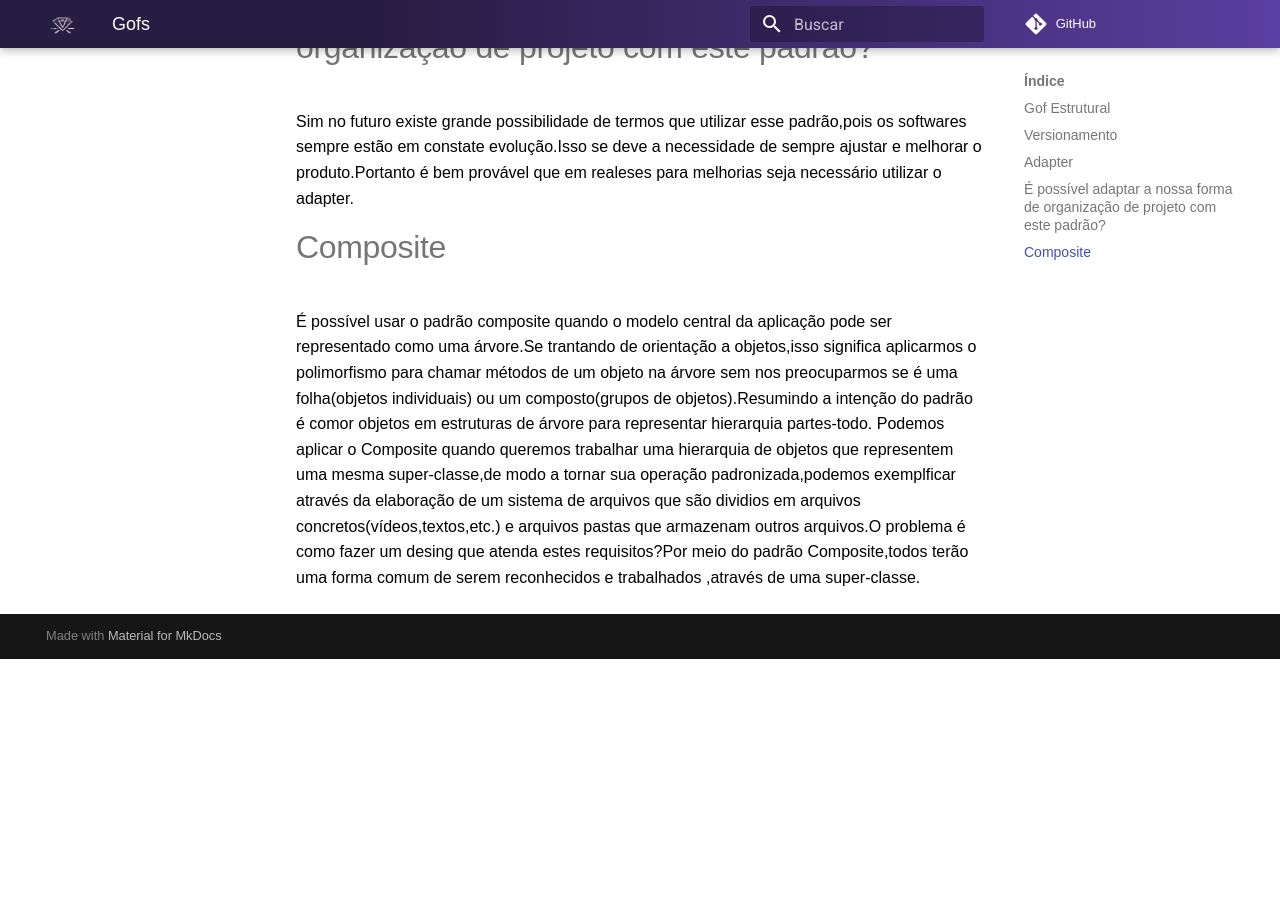
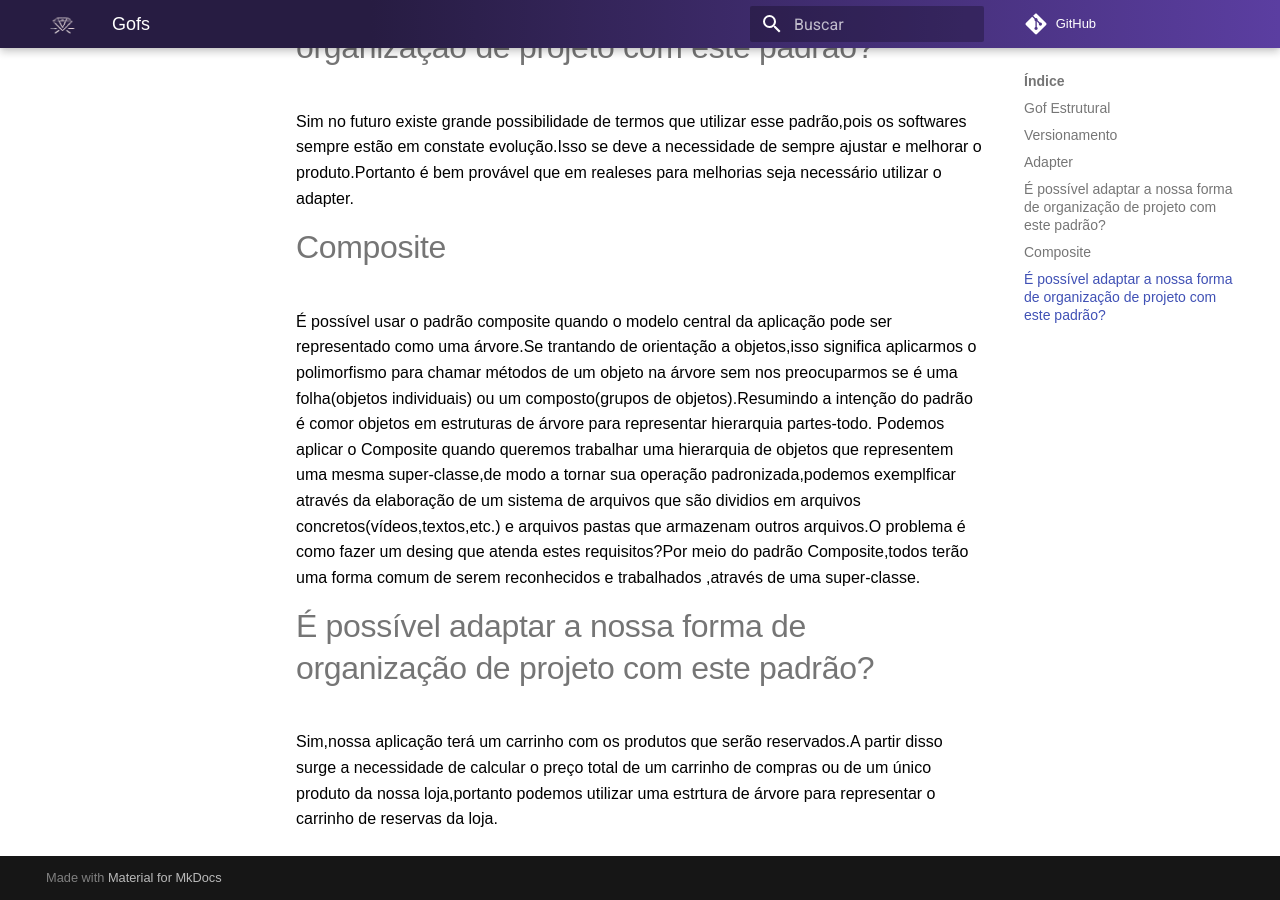
Before and after one commit to UnBArqDsw2021-2/2021.2_G7_-AluguelKitsFesta, an MkDocs documentation site: the page built from docs/padrao/Gofs.md, in a window 1280 px wide and 900 px high, scrolled down 1127 px. Built offline with MkDocs 1.6.1 and Material for MkDocs 9.7.7, drawn with Linux system fonts in a browser that asks for light colours; comment, search, counter and statistics services are not loaded; before the commit the page ends 1786 px from its top, so only the background shows below that.

Commit message:
como aplicar o padrão Composite ao projeto

```diff
--- a/docs/padrao/Gofs.md
+++ b/docs/padrao/Gofs.md
@@ -17,3 +17,6 @@ Sim no futuro existe grande possibilidade de termos que utilizar esse padrão,po
 # Composite
 É possível usar o padrão composite quando o modelo central da aplicação pode ser representado como uma árvore.Se trantando de orientação a objetos,isso significa aplicarmos o polimorfismo para chamar métodos de um objeto na árvore sem nos preocuparmos se é uma folha(objetos individuais) ou um composto(grupos de objetos).Resumindo a intenção do padrão é comor objetos em estruturas de árvore para representar hierarquia partes-todo.
 Podemos aplicar o Composite quando queremos trabalhar uma hierarquia de objetos que representem uma mesma super-classe,de modo a tornar sua operação padronizada,podemos exemplficar através da elaboração de um sistema de arquivos que são dividios em arquivos concretos(vídeos,textos,etc.) e arquivos pastas que armazenam outros arquivos.O problema é como fazer um desing que atenda estes requisitos?Por meio do padrão Composite,todos terão uma forma comum de serem reconhecidos e trabalhados ,através de uma super-classe.
+
+# É possível adaptar a nossa forma de organização de projeto com este padrão?
+Sim,nossa aplicação terá um carrinho com os produtos que serão reservados.A partir disso surge a necessidade de calcular o preço total de um carrinho de compras ou de um único produto da nossa loja,portanto podemos utilizar uma estrtura de árvore para representar o carrinho de reservas da loja.
```
